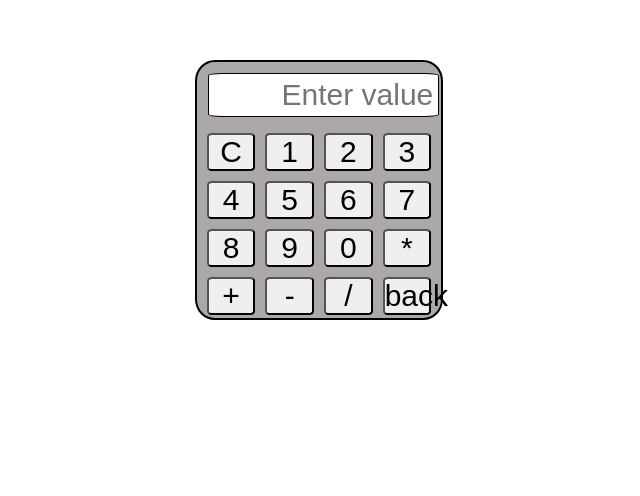
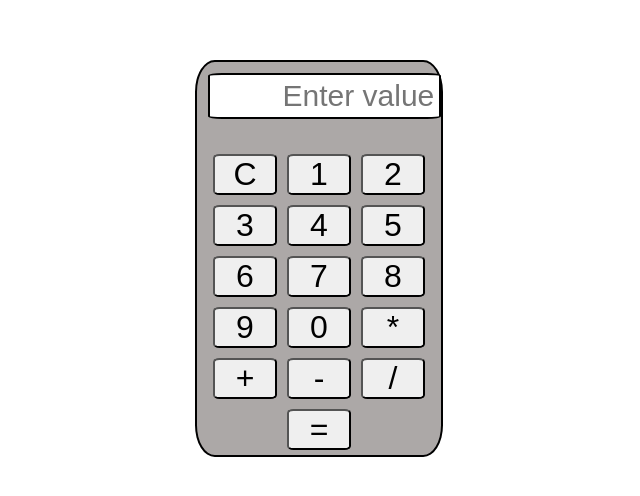
Before and after one commit to Aditya-1406/Web-Dev, a plain HTML site: page index.html in a window 1280 px wide. Shown: the part 180-676 px from the top of the page, without its empty margins (321-961 px from the left). Drawn offline with Linux system fonts and the light colour scheme.

Commit message:
Calculator complete

```diff
--- a/index.css
+++ b/index.css
@@ -13,7 +13,7 @@ body{
 .obody{
     border: 2px solid black;
     width: 19vw;
-    height: 32vh;
+    height: auto;
     position: absolute;
     /* left: 50%; */
     top: 30%;
@@ -21,22 +21,25 @@ body{
     background-color: rgb(172, 168, 167);
 }
 #screen{
-    margin: 11px;
+    margin-top: 11px;
+    margin-left: 11px;
     padding: 5px;
     height: 4vh;
     width: 90%;
-    border: 1px solid black;
+    border: 2px solid black;
     border-radius: 6%;
     text-align: right;
     font-size: 30px;
 }
 .btn{
-    font-size: 30px;
-    width: 20%;
+    font-size: 2rem;
+    width: 5vw;
     border-radius: 10%;
     margin: 5px;
+    text-align: center;
 }
 .down{
+    margin-top: 30px;
     display: flex;
     flex-wrap: wrap;
     align-items: center;
--- a/index.html
+++ b/index.html
@@ -1,31 +1,98 @@
 <!DOCTYPE html>
 <html lang="en">
+
 <head>
     <meta charset="UTF-8">
     <meta name="viewport" content="width=device-width, initial-scale=1.0">
     <link rel="stylesheet" href="index.css">
     <title>Calculator</title>
 </head>
+
 <body>
     <main class="obody">
         <input type="text" id="screen" placeholder="Enter value" readonly>
+
         <div class="down">
-        <button class="btn">C</button>
-        <button class="btn">1</button>
-        <button class="btn">2</button>
-        <button class="btn">3</button>
-        <button class="btn">4</button>
-        <button class="btn">5</button>
-        <button class="btn">6</button>
-        <button class="btn">7</button>
-        <button class="btn">8</button>
-        <button class="btn">9</button>
-        <button class="btn">0</button>
-        <button class="btn">*</button>
-        <button class="btn">+</button>
-        <button class="btn">-</button>
-        <button class="btn">/</button>
-        <button class="btn">back</button>
+
+            <button class="btn" onclick="
+            output  = '';
+            screen.value = output;
+            ">C</button>
+
+            <button class="btn" onclick="
+            output  += '1';
+            screen.value = output;
+            ">1</button>
+
+            <button class="btn" onclick="
+            output  += '2' ;
+            screen.value = output;
+            ">2</button>
+
+            <button class="btn" onclick="
+            output  += '3' ;
+            screen.value = output;
+            ">3</button>
+
+            <button class="btn" onclick="
+            output  += '4' ;
+            screen.value = output;
+            ">4</button>
+
+            <button class="btn" onclick="
+            output  += '5' ;
+           screen.value = output;
+            ">5</button>
+
+            <button class="btn" onclick="
+            output  += '6' ;
+           screen.value = output;
+            ">6</button>
+
+            <button class="btn" onclick="
+            output  += '7' ;
+           screen.value = output;
+            ">7</button>
+
+            <button class="btn" onclick="
+            output  += '8' ;
+           screen.value = output;
+            ">8</button>
+
+            <button class="btn" onclick="
+            output  += '9' ;
+           screen.value = output;
+            ">9</button>
+
+            <button class="btn" onclick="
+            output  += '0' ;
+           screen.value = output;
+            ">0</button>
+
+            <button class="btn" onclick="
+            output  += '*' ;
+           screen.value = output;
+            ">*</button>
+
+            <button class="btn" onclick="
+            output  += '+' ;
+           screen.value = output;
+            ">+</button>
+
+            <button class="btn"onclick="
+            output  += '-' ;
+           screen.value = output;
+            ">-</button>
+
+            <button class="btn" onclick="
+            output  += '/' ;
+           screen.value = output;
+            ">/</button>
+
+            <button class="btn" onclick="
+            output  = eval(output) ;
+           screen.value = output;
+            ">=</button>
         </div>
     </main>
 
@@ -33,4 +100,5 @@
 
     </script>
 </body>
+
 </html>
--- a/script.js
+++ b/script.js
@@ -1,2 +1,3 @@
 let output = "";
-document.querySelector('#screen').value = output;
+let screen = document.querySelector('#screen');
+screen.value = output;
```
Lines whose indentation alone changed are shown as unchanged.
